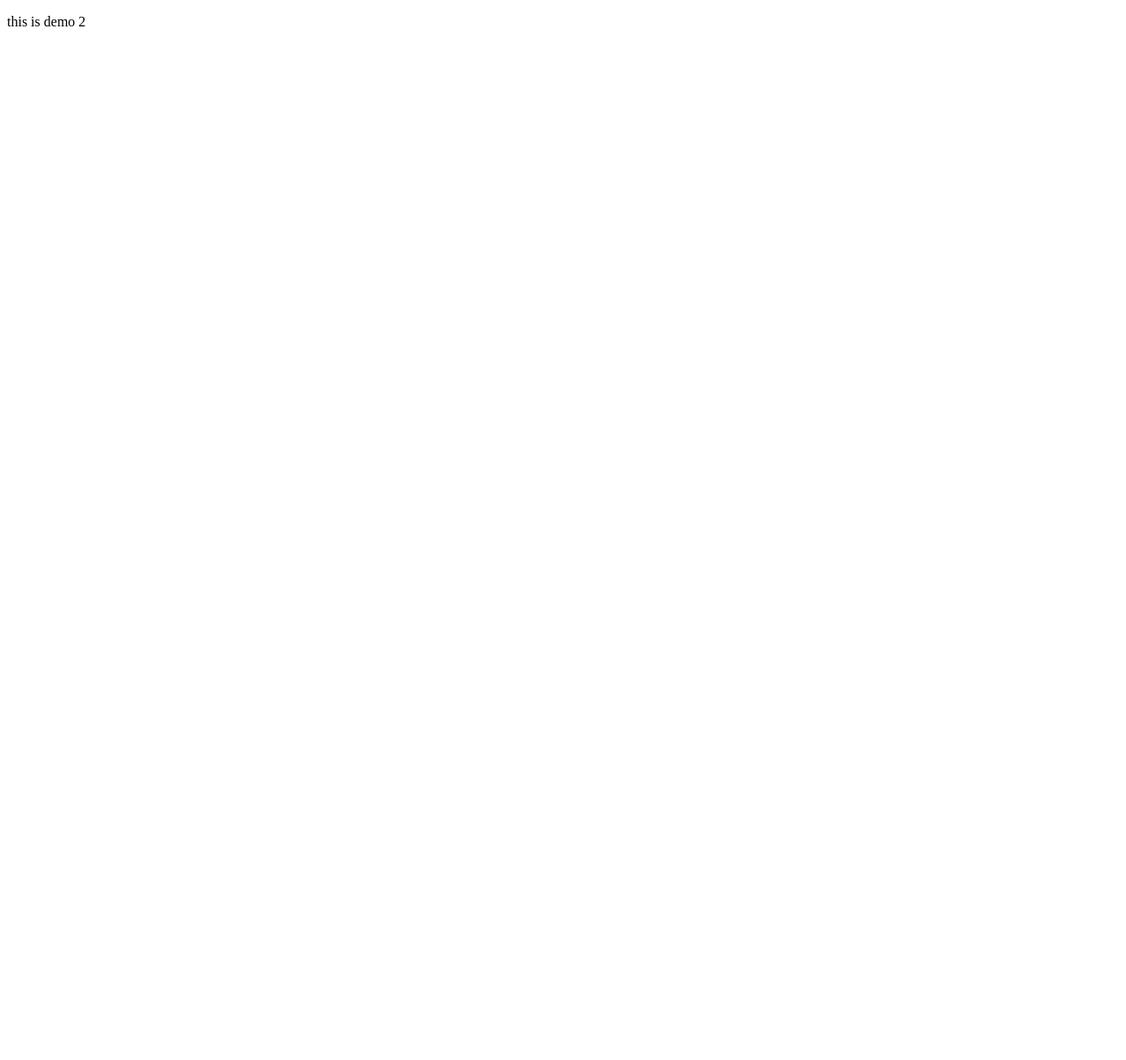
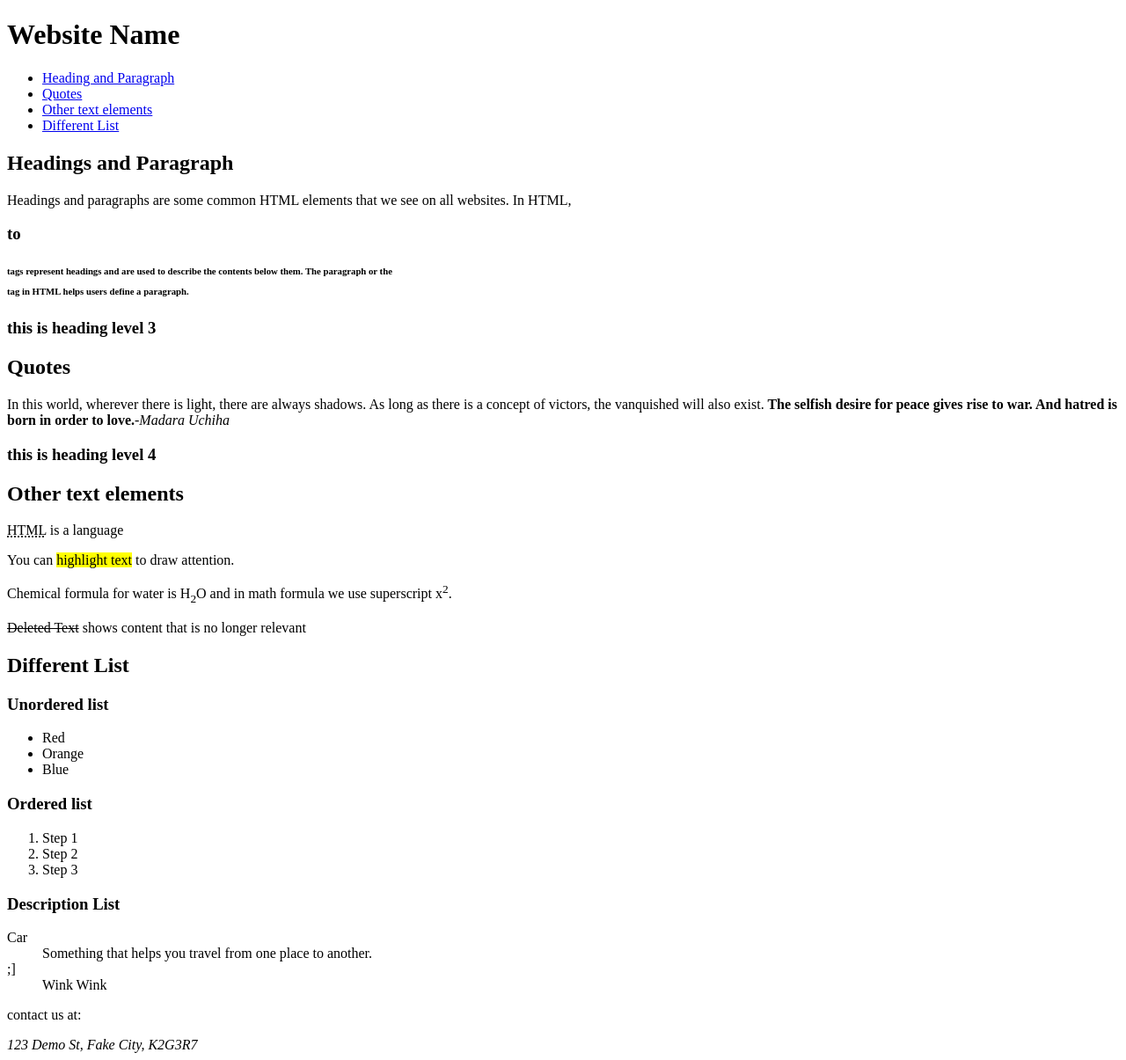
Before and after one commit to robi0926/robi0926.github.io, a plain HTML site: page WEEK 3/index.html in a window 1280 px wide. Shown: the whole page at 88% size. Before the commit the page ends 800 px from the top, so only its background shows below. Drawn offline with Linux system fonts and the light colour scheme.

Commit message:
Content Related to Week #

```diff
--- a/WEEK 3/index.html
+++ b/WEEK 3/index.html
@@ -6,6 +6,73 @@
     <title>Week3</title>
 </head>
 <body>
-    <p>this is demo 2</p>
+    <!-- website header-->
+    <header>
+        <h1>Website Name</h1>
+    </header>
+    <!--Navigation-->
+    <nav>
+        <!--unordered list-->
+        <ul>
+            <!--list items-->
+            <!--<li><a href="https://google.com">Google</a></li>-->
+            <li><a href="#section1">Heading and Paragraph</a></li>
+            <li><a href="#section2">Quotes</a></li>
+            <li><a href="#section3">Other text elements</a></li>
+            <li><a href="#section4">Different List</a></li>
+        </ul>
+    </nav>
+    <article>
+        <!--section 1 Heading and Paragraph-->
+        <section id="section1">
+            <h2>Headings and Paragraph</h2>
+            <p>Headings and paragraphs are some common HTML elements that we see on all websites. In HTML, <h1> to <h6> tags represent headings and are used to describe the contents below them. The paragraph or the <p> tag in HTML helps users define a paragraph.</p>
+            <h3>this is heading level 3</h3>
+        </section>
+        <!--section 2 Quotes-->
+        <section id="section2">
+            <h2>Quotes</h2>
+            <blackquote>In this world, wherever there is light, there are always shadows. As long as there is a concept of victors, the vanquished will also exist.<strong> The selfish desire for peace gives rise to war. And hatred is born in order to love.</strong>-<cite>Madara Uchiha</cite></blackquote>
+            <h3>this is heading level 4</h3>
+        </section>
+        <!--section 3 Other text elements-->
+        <section id="section3">
+            <h2>Other text elements</h2>
+            <p><abbr title="Hypertext Markup Language">HTML</abbr> is a language</p>
+            <p>You can <mark> highlight text</mark> to draw attention.</p>
+            <p>Chemical formula for water is H<sub>2</sub>O and in math formula we use superscript x<sup>2</sup>.</p>
+            <p><del>Deleted Text</del> shows content that is no longer relevant</p>
+        </section>
+         <!--section 4 Different List-->
+         <section id="section4">
+            <h2>Different List</h2>
+            <h3>Unordered list</h3>
+            <ul>
+                <li>Red</li>
+                <li>Orange</li>
+                <li>Blue</li>
+            </ul>
+            <h3>Ordered list</h3>
+            <ol>
+                <li>Step 1</li>
+                <li>Step 2</li>
+                <li>Step 3</li>
+            </ol>
+            <h3>Description List</h3>
+            <dt>
+                <dt>Car</dt>
+                <dd>Something that helps you travel from one place to another.</dd>
+                <dt>;]</dt>
+                <dd>Wink Wink</dd>
+            </dt>
+        </section>
+    </article>
+    <footer>
+        <p>contact us at:</p>
+        <address>
+            123 Demo St, Fake City, K2G3R7<br>
+        </address>
+    </footer>
+    <!--This is a comment-->
 </body>
 </html>
```
